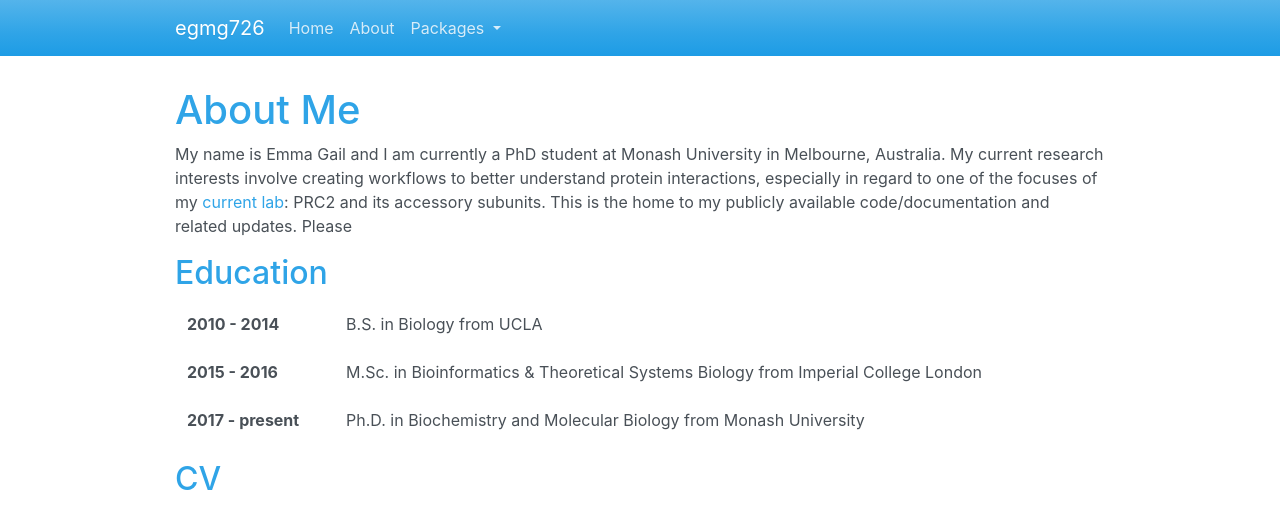
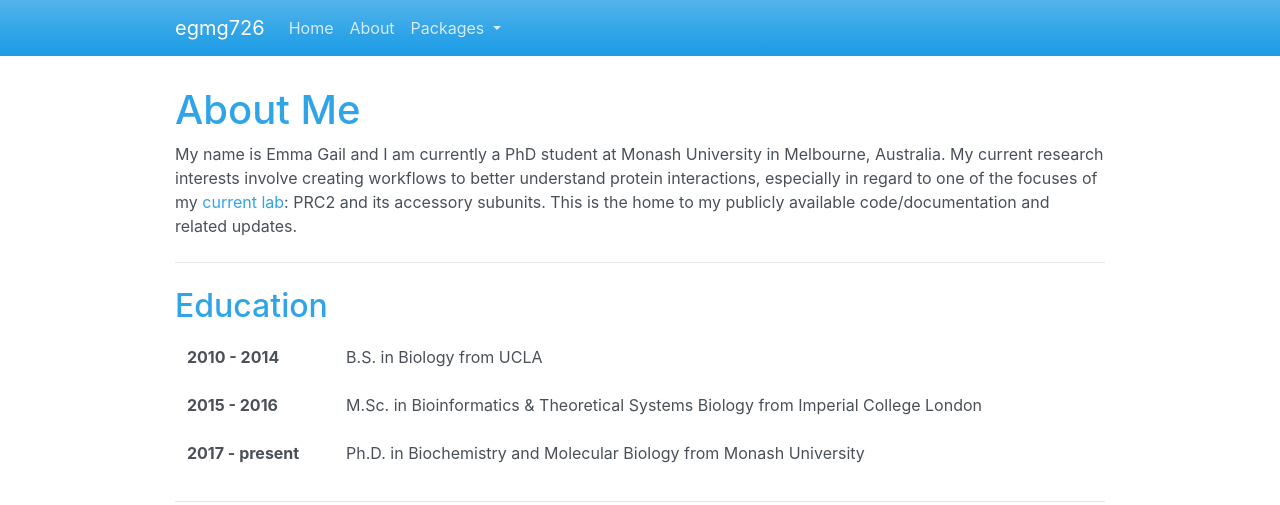
Before and after one commit to egmg726/egmg726.github.io, a Jekyll site: the page built from about/index.html, in a window 1280 px wide. Shown: the top 505 px of the page. Built offline with Jekyll 4.4.1, drawn with Linux system fonts in a browser that asks for light colours; grey boxes are pictures that could not be loaded.

Commit message:
commented out CV for now

```diff
--- a/about/index.html
+++ b/about/index.html
@@ -7,7 +7,9 @@
 	<p>My name is Emma Gail and I am currently a PhD student at Monash University in Melbourne, Australia.
 	My current research interests involve creating workflows to better understand protein interactions,
 	especially in regard to one of the focuses of my <a href="https://www.davidovich-lab.com">current lab</a>: PRC2 and its accessory subunits.
-	This is the home to my publicly available code/documentation and related updates. Please </p>
+	This is the home to my publicly available code/documentation and related updates. </p>
+
+	<hr class="my-4">
 
 	<h2>Education</h2>
 <table class="table table-borderless">
@@ -27,11 +29,14 @@
   </tbody>
 </table>
 
+<hr class="my-4">
+
+<!--
 <h2>CV</h2>
 	<div class="row" style="align-items: center;justify-content: center;">
 	<iframe src="https://drive.google.com/file/d/1x0lkESvNP7NvYRFhYrImer2fKSfWopIn/preview" align='middle' style="float:middle;" height='480' width='640'></iframe>
 	</div>
-
+-->
 <h2>Contact Me</h2>
 <p>Any issues that arise directly from my packages should be addressed through the Issues page within the package's GitHub page as to benefit any future users.
 For everything else, you can contact me via email or LinkedIn through the icons in the footer.</p>
```
